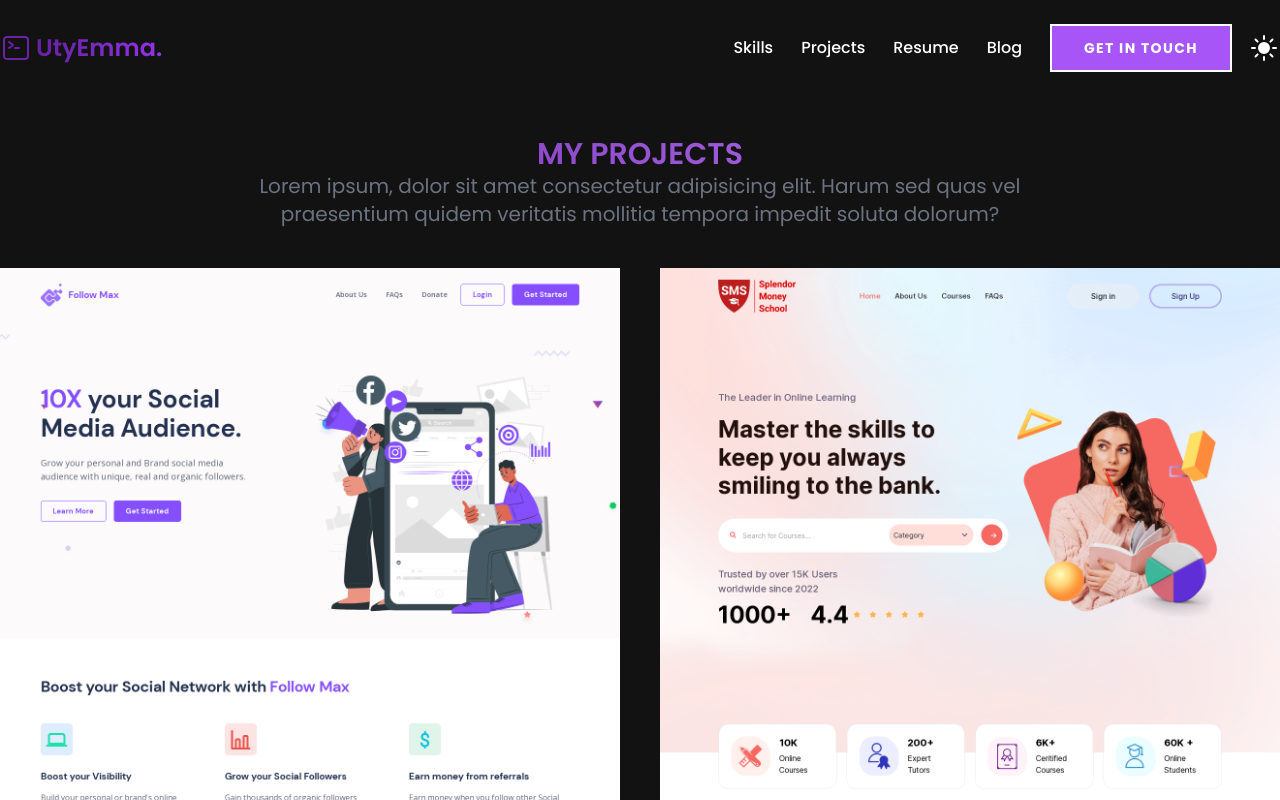
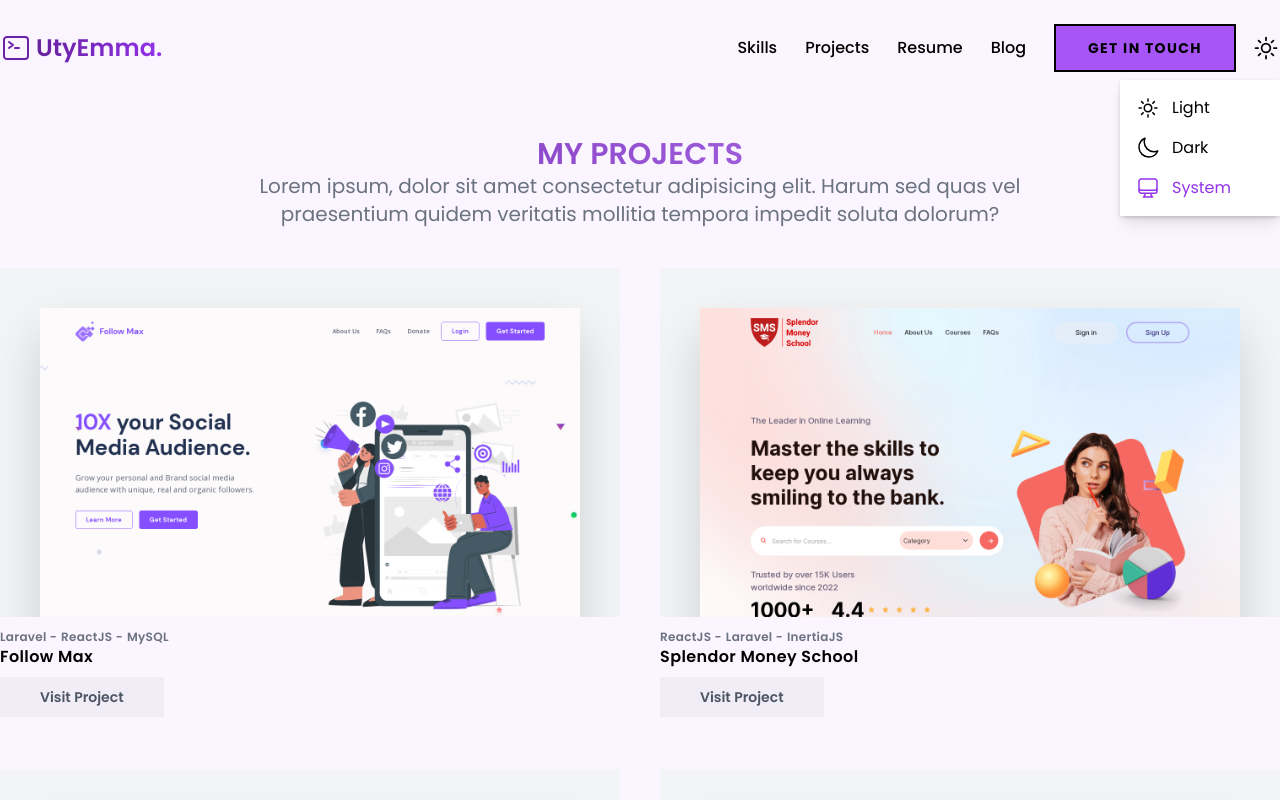
Before and after one commit to UtyEmma/me, a Next.js app: page /projects in a window 1280 px wide. Both pictures are taken after a click on the button 1264 px from the left and 48 px from the top of the page. Shown: the top 800 px of the page. Built offline with nearby package versions, Linux system fonts and the light colour scheme.

Commit message:
Awesome Dark mood

```diff
--- a/components/Buttons/Button.tsx
+++ b/components/Buttons/Button.tsx
@@ -1,5 +1,6 @@
 import { useTheme } from 'next-themes'
-import React, { ComponentProps, HTMLAttributes, PropsWithChildren } from 'react'
+import { useRouter } from 'next/router'
+import React, { ComponentProps, HTMLAttributes, PropsWithChildren, useMemo } from 'react'
 
 interface IButtonProps extends PropsWithChildren<HTMLAttributes<HTMLButtonElement>> {
     loading?: boolean
@@ -10,14 +11,16 @@
 export const Button = ({className, active = false, children, ...props}: IButtonProps) => {
     const { theme, setTheme } = useTheme()
 
+    const toggleClass = useMemo(() => {
+        return theme == 'dark' ? 'border-white text-white' : 'border-black text-black'
+    }, [theme])
+
     return (
         <button className={`group relative inline-block focus:outline-none  active:text-white ${className}`} {...props} >
-            <span
-            className={`absolute inset-0 bg-purple-500 ${active ? "" : 'translate-x-1.5 translate-y-1.5  transition-transform group-hover:translate-y-0 group-hover:translate-x-0'}`}
-        ></span>
+            <span className={`absolute inset-0 bg-purple-500 ${active ? "" : 'translate-x-1.5 translate-y-1.5  transition-transform group-hover:translate-y-0 group-hover:translate-x-0'}`}></span>
 
         <span
-            className={`relative inline-block border-2 ${theme == 'dark' ? 'border-white text-white' : 'border-black text-black' }  px-8 py-3 text-sm font-bold uppercase tracking-widest   group-active:text-opacity-75`}
+            className={`relative inline-block border-2 ${toggleClass}  px-8 py-3 text-sm font-bold uppercase tracking-widest   group-active:text-opacity-75`}
             style={{
                 colorScheme: 'dark'
             }}>
--- a/layouts/Header.tsx
+++ b/layouts/Header.tsx
@@ -7,6 +7,7 @@
 import { Link as ScrollLink, Element, Events, animateScroll as scroll, scrollSpy, scroller, animateScroll } from 'react-scroll'
 import { MediumLink, ResumeLink } from '../pages/api/data/utils'
 import { Button } from '../components/Buttons/Button'
+import { ThemeToggle } from './Partials/ThemeToggle'
 
 interface IHeader {
     title: string
@@ -21,12 +22,6 @@
     const headerRef = useRef<HTMLHeadingElement | null>(null)
 
     const { theme, setTheme } = useTheme()
-
-    const toggleTheme = () => {
-        // if(theme == 'light')
-        setTheme(theme === 'dark' ? 'light' : 'dark')
-    }
-
 
     const handleScroll = () => {
         const pos = window.scrollY
@@ -73,14 +68,14 @@
 
 
     return (
-        <header ref={headerRef} className='sticky top-0 transition-all duration-500 '>
+        <header ref={headerRef} className='sticky top-0 transition-all duration-500'>
             <Head>
                 <title>{title}</title>
                 <meta name="description" content="Generated by create next app" />
                 <link rel="icon" href="/favicon.ico" />
             </Head>
 
-            <nav ref={parent as any} className='py-6 max-w-7xl mx-auto  z-50'>
+            <nav ref={parent as any} className='py-6 max-w-7xl mx-auto'>
                 <div className='flex justify-between items-center md:px-0 px-4'>
                     <Link href={'/'} className='flex bg-clip-text bg-gradient-to-r from-purple-900 to-purple-600 text-transparent  space-x-1 items-center '>
                         <CommandLineIcon className='w-8 text-purple-800' />
@@ -107,14 +102,8 @@
                                 </ScrollLink>
                             </li>
                         </ul>
-                        <button onClick={toggleTheme}>
-                            {
-                                theme === 'dark' ? <SunIcon className='fill-current w-8' /> : ''
-                            }
-                            {
-                                theme === 'light' ? <MoonIcon className='fill-current w-8' /> : ''
-                            }
-                        </button>
+
+                        <ThemeToggle />
 
                         <button ref={btn as any} className='md:hidden' onClick={() => setShowMenu(!showMenu)}>
                             {showMenu ? <XMarkIcon className='w-8 ' /> : <Bars2Icon className='w-8' />}
@@ -127,7 +116,7 @@
 
                     &&
 
-                    <div className='border-t mt-4 bg-transparent md:hidden shadow border-'>
+                    <div className='border-t mt-4 md:hidden shadow border-'>
                         <div className={`${theme == 'dark' ? 'text-white' : 'text-black'} py-3`}>
                             <ul>
                                 <li className='transition-all duration-300 hover:text-xl  hover:text-black px-5 py-3 text-lg'>
--- /dev/null
+++ b/layouts/Partials/ThemeToggle.tsx
@@ -0,0 +1,80 @@
+import { useAutoAnimate } from '@formkit/auto-animate/react'
+import { Menu } from '@headlessui/react'
+import { ComputerDesktopIcon, MoonIcon, SunIcon } from '@heroicons/react/24/outline'
+import { useTheme } from 'next-themes'
+import React, { useEffect, useState } from 'react'
+
+export const ThemeToggle = () => {
+
+    const { theme, setTheme } = useTheme()
+
+    const [show, setShow] = useState(false)
+
+    const dropdownRef = React.createRef<HTMLDivElement>()
+
+
+    const [parent] = useAutoAnimate()
+
+    const toggleTheme = () => {
+        // if(theme == 'light')
+        setTheme(theme === 'dark' ? 'light' : 'dark')
+    }
+
+    return (
+        <>
+            <div className='flex items-center relative z-50' ref={parent as any} >
+                <button onClick={() => setShow(!show)} >
+                    {
+                        theme === 'light' || theme === 'system'
+
+                        ?
+
+                        <span className={`${theme == 'light' ? 'fill-purple-700' : 'fill-current'}`}>
+                            <SunIcon className={` w-7`} />
+                        </span>
+
+                        :
+
+                        ''
+                    }
+                    {
+                        theme === 'dark' ? <MoonIcon className='fill-current w-7' /> : ''
+                    }
+                </button>
+
+                {
+                    show
+
+                    ?
+
+                    <div ref={dropdownRef} className="absolute right-0 top-10 md:top-14">
+                        <div className={` w-40 p-2 ${theme == 'light' || theme == 'system' ? 'bg-white text-black' : 'bg-zinc-800 text-gray-400'} shadow-lg drop-shadow dark:bg-zinc-800 z-50`}>
+                            <ul className='w-full text-current'>
+                                <li role={'button'} onClick={() => setTheme('light')} className={`p-2 hover:text-purple-500 cursor-pointer ${theme === 'light' ? "text-purple-600" : ''}`}>
+                                    <span className='flex items-center gap-x-3'>
+                                        <SunIcon className=' w-6' /> <span>Light</span>
+                                    </span>
+                                </li>
+                                <li role={'button'} onClick={() => setTheme('dark')} className={`p-2 hover:text-purple-500 cursor-pointer ${theme === 'dark' ? "text-purple-600" : ''}`}>
+                                    <span className='flex items-center gap-x-3'>
+                                        <MoonIcon className='w-6' /> Dark
+                                    </span>
+                                </li>
+                                <li role={'button'} onClick={() => setTheme('system')} className={`p-2 flex items-center gap-x-2 hover:text-purple-500 cursor-pointer ${theme === 'system' ? "text-purple-600" : ''}`}>
+                                    <span className='flex items-center gap-x-3'>
+                                        <ComputerDesktopIcon className=' w-6' /> System
+                                    </span>
+                                </li>
+                            </ul>
+                        </div>
+                    </div>
+
+                    :
+
+                    ""
+
+                }
+            </div>
+        </>
+    )
+}
--- a/package.json
+++ b/package.json
@@ -10,6 +10,7 @@
   },
   "dependencies": {
     "@formkit/auto-animate": "^1.0.0-beta.5",
+    "@headlessui/react": "^1.7.7",
     "@heroicons/react": "^2.0.13",
     "@next/font": "^13.1.2",
     "@tailwindcss/line-clamp": "^0.4.2",
@@ -38,7 +39,6 @@
     "typewriter-effect": "^2.19.0"
   },
   "devDependencies": {
-    "@tailwindcss/aspect-ratio": "^0.4.2",
     "@tailwindcss/typography": "^0.5.9",
     "@types/aos": "^3.0.4",
     "@types/dompurify": "^2.4.0",
--- a/pages/_app.tsx
+++ b/pages/_app.tsx
@@ -16,7 +16,7 @@
     }, [])
 
     return (
-        <ThemeProvider enableSystem={false} >
+        <ThemeProvider >
             <Component {...pageProps} />
         </ThemeProvider>
     )
--- a/pages/_document.tsx
+++ b/pages/_document.tsx
@@ -1,7 +1,9 @@
+import { useTheme } from 'next-themes'
 import { Html, Head, Main, NextScript } from 'next/document'
 import { useEffect, useState } from 'react'
 
 export default function Document() {
+  const {theme} = useTheme()
   return (
     <Html lang='en'>
         <Head >
@@ -10,7 +12,7 @@
             <link href="https://fonts.googleapis.com/css2?family=Poppins:ital,wght@0,100;0,200;0,300;0,400;0,500;0,600;0,700;0,800;0,900;1,100;1,200;1,300;1,400;1,500;1,600;1,700;1,800;1,900&display=swap" rel="stylesheet" />
         </Head>
 
-        <body>
+        <body >
             <Main />
             <NextScript />
         </body>
--- a/pages/index.tsx
+++ b/pages/index.tsx
@@ -39,7 +39,9 @@
     posts: IPosts
 }
 
-export default function Home() {
+export default function Home({projects, posts}: IHomeProps) {
+
+    const { theme, setTheme } = useTheme()
 
     const settings = {
         dots: true,
@@ -64,36 +66,17 @@
               }
             }
           ]
-
     };
-
-    const fetchPosts = async () => {
-        const url = "https://api.rss2json.com/v1/api.json?rss_url=https://medium.com/feed/@UtyEmma"
-
-        const medium = await axios.get(url)
-
-        const posts = medium.data
-        setPosts(posts)
-    }
-
-    const [posts, setPosts] = useState<IPosts>()
-
-    const [projects, setProjects] = useState(ProjectList)
-    const { theme, setTheme } = useTheme()
-
-    useEffect(() => {
-        fetchPosts()
-    }, [])
 
     return (
         <FrontLayout title='Utibe-Abasi Emmanuel'>
             <Header title={"Utibe-Abasi Emmanuel"} />
 
-            <div className='relative'>
+            <div >
                 <HeroBg />
 
-                <div className="max-w-7xl mx-auto pb-10 pt-10 md:pt-24 px-5 md:px-0 relative">
-                    <div className="md:flex items-center">
+                <div className="max-w-7xl mx-auto pb-10 pt-10 md:pt-24 px-5 md:px-0 ">
+                    <div className="md:flex items-center relative -z-10">
                         <div className='md:w-1/2' >
                             <p className='md:text-2xl text-xl px-1 mb-2 bg-clip-text bg-gradient-to-r from-purple-800 to-purple-500 text-transparent '>Hi there, I am</p>
                             <h1 className='md:text-5xl uppercase font-semibold text-5xl  px-0 mb-2  '>Utibe-Abasi  Emmanuel</h1>
@@ -121,11 +104,11 @@
                         </div>
 
                         <div className='md:w-1/2'>
-                            <div className={`md:w-2/3 mx-auto bg-transparent p-3 ${theme == 'dark' ? 'bg-gray-500 bg-opacity-10' : 'bg-white border'}  mb-10 group relative shadow`}>
+                            <div className={`md:w-2/3 mx-auto bg-transparent p-3 -z-10 ${theme == 'dark' ? 'bg-gray-500 bg-opacity-10' : 'bg-white border'}  mb-10 group relative shadow`}>
                                 {/* <span className="absolute inset-0 bg-purple-500 bg-opacity-20 blur-lg transition-transform  duration-300" ></span> */}
                                 {/* <span className="absolute inset-0 border bg-white"></span> */}
 
-                                <div className="aspect-square bg-gray-200 mb-2 overflow-hidden relative">
+                                <div className="aspect-square bg-gray-200 mb-2 overflow-hidden relative ">
                                     <img src="/images/utyemma.jpg" alt="" className='object-cover min-h-full group-hover:scale-105 transition-all duration-1000' />
                                 </div>
 
@@ -339,19 +322,19 @@
     )
 }
 
-// export async function getServerSideProps() {
-//     const res = await fetch(`http://localhost:3000/api/home`, {
-//         method: 'GET',
-//         headers: {
-//             'Content-Type': 'application/json',
-//             'Accept': 'application/json'
-//         },
-//     })
+export async function getServerSideProps() {
+    const res = await fetch(`http://localhost:3000/api/home`, {
+        method: 'GET',
+        headers: {
+            'Content-Type': 'application/json',
+            'Accept': 'application/json'
+        },
+    })
 
-//     const data = await res.json()
+    const data = await res.json()
 
-//     const posts = data.posts
-//     const projects = data.projects
+    const posts = data.posts
+    const projects = data.projects
 
-//     return { props: { projects, posts } }
-// }
+    return { props: { projects, posts } }
+}
--- a/tailwind.config.js
+++ b/tailwind.config.js
@@ -4,12 +4,14 @@
   content: [
     "./pages/**/*.{js,ts,jsx,tsx}",
     "./components/**/*.{js,ts,jsx,tsx}",
-    "./layouts/**/*.{js,ts,jsx,tsx}"
+    "./layouts/**/*.{js,ts,jsx,tsx}",
+    "./partials/**/*.{js,ts,jsx,tsx}"
   ],
   theme: {
     extend: {},
   },
   plugins: [
-    require('@tailwindcss/line-clamp')
+    require('@tailwindcss/line-clamp'),
+    // require('@tailwindcss/aspect-ratio')
   ],
 }
```
Also changed, not shown: 1 other file (tests, documents, lock files or other folders).
